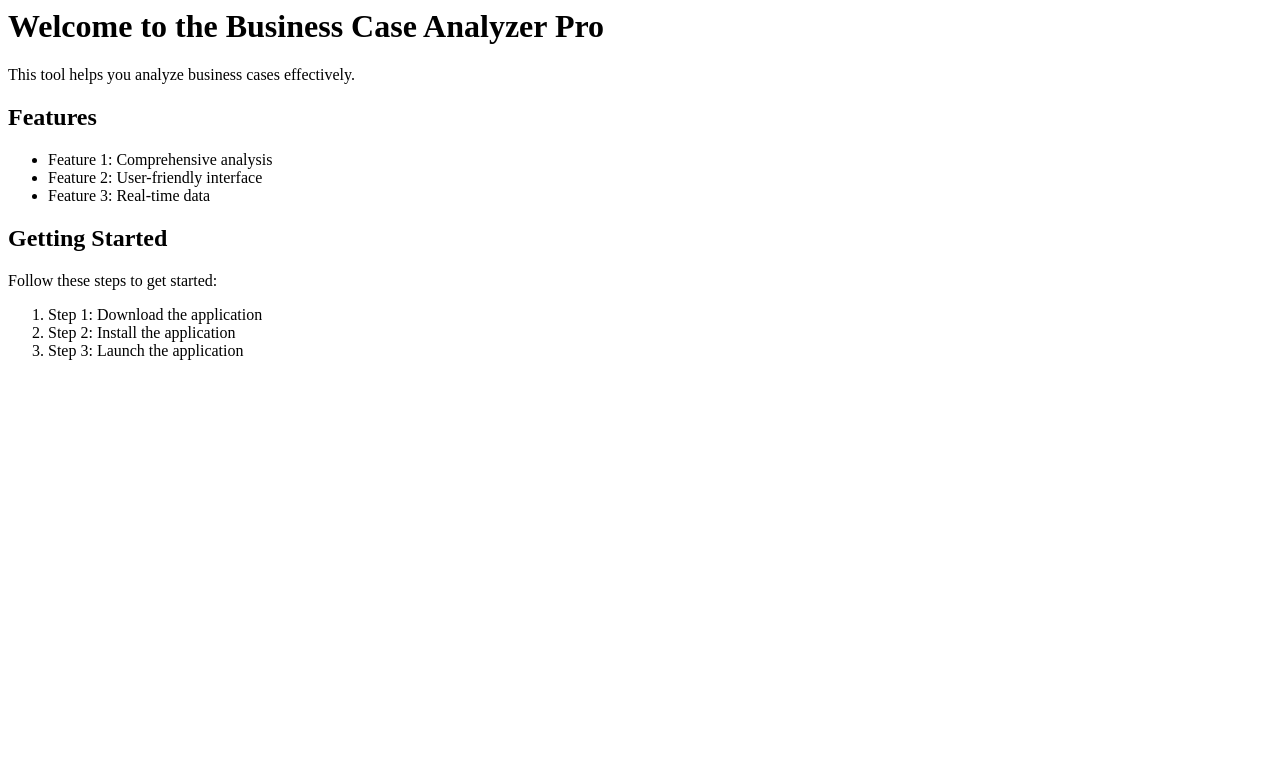
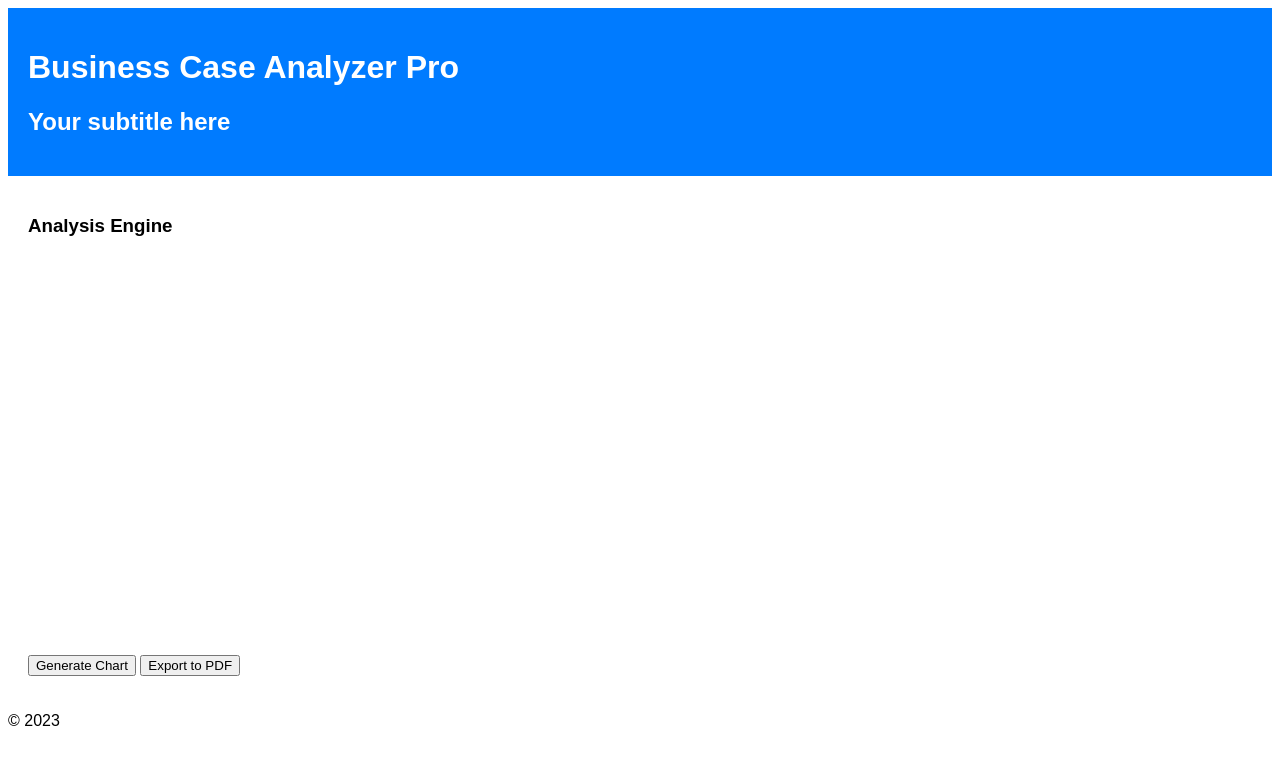
Before and after one commit to JonMK519/Academy_Proyects, a plain HTML site: page index.html in a window 1280 px wide. Drawn offline with Linux system fonts and the light colour scheme.

Commit message:
Update index.html with Business Case Analyzer Pro content

```diff
--- a/index.html
+++ b/index.html
@@ -1,22 +1,61 @@
-<html>
+<!DOCTYPE html>
+<html lang="en">
 <head>
+    <meta charset="UTF-8">
+    <meta name="viewport" content="width=device-width, initial-scale=1.0">
     <title>Business Case Analyzer Pro</title>
+    <style>
+        body {
+            font-family: Arial, sans-serif;
+        }
+        header {
+            background: #007bff;
+            color: white;
+            padding: 20px;
+        }
+        .container {
+            padding: 20px;
+        }
+        #chart {
+            width: 100%;
+            height: 400px;
+        }
+    </style>
 </head>
 <body>
-    <h1>Welcome to the Business Case Analyzer Pro</h1>
-    <p>This tool helps you analyze business cases effectively.</p>
-    <h2>Features</h2>
-    <ul>
-        <li>Feature 1: Comprehensive analysis</li>
-        <li>Feature 2: User-friendly interface</li>
-        <li>Feature 3: Real-time data</li>
-    </ul>
-    <h2>Getting Started</h2>
-    <p>Follow these steps to get started:</p>
-    <ol>
-        <li>Step 1: Download the application</li>
-        <li>Step 2: Install the application</li>
-        <li>Step 3: Launch the application</li>
-    </ol>
+    <header>
+        <h1>Business Case Analyzer Pro</h1>
+        <h2>Your subtitle here</h2>
+    </header>
+    <div class="container">
+        <section id="analysis-engine">
+            <h3>Analysis Engine</h3>
+            <div id="chart"></div>
+            <button onclick="generateChart()">Generate Chart</button>
+            <button onclick="exportToPDF()">Export to PDF</button>
+        </section>
+    </div>
+    <footer>
+        <p>&copy; 2023</p>
+    </footer>
+    <script>
+        const sampleData = [
+            { label: "Scenario 1", value: 100 },
+            { label: "Scenario 2", value: 200 },
+            { label: "Scenario 3", value: 300 }
+        ];
+
+        function calculateROI() {
+            // Implementation here
+        }
+
+        function generateChart() {
+            // Implementation here
+        }
+
+        function exportToPDF() {
+            // Implementation here
+        }
+    </script>
 </body>
 </html>
```
